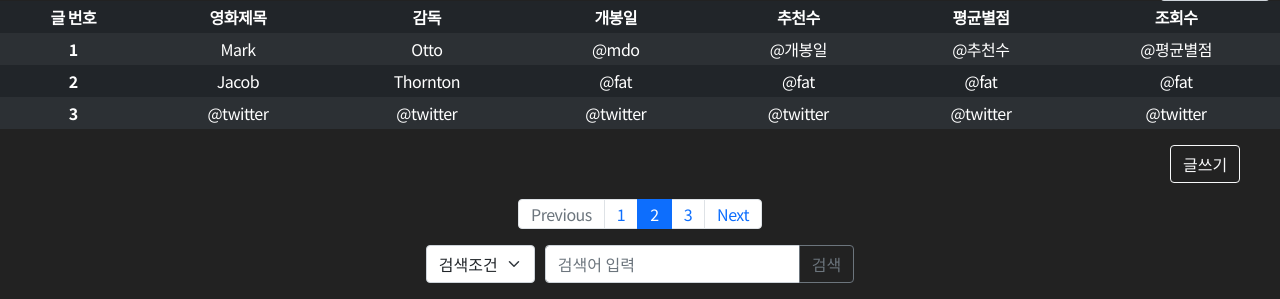
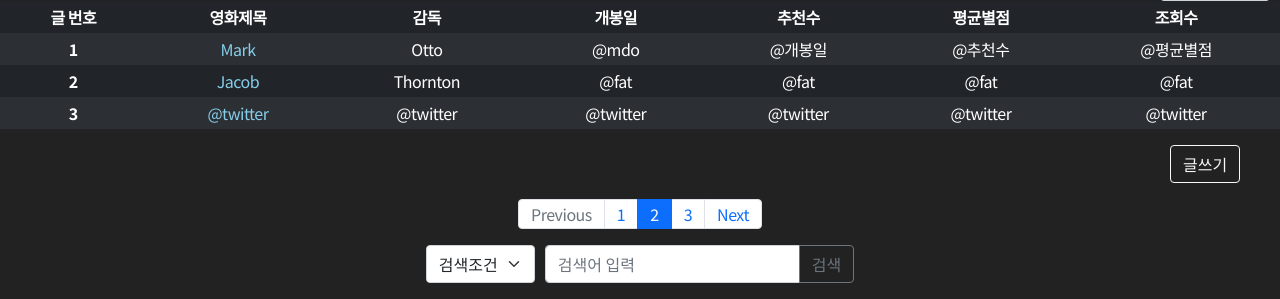
Before and after one commit to akrwkdrrr99/hanghae, a Flask app: page / in a window 1280 px wide. Shown: the part 687-986 px from the top of the page. Run offline with Flask 2, Linux system fonts and the light colour scheme; some libraries are stand-ins or nearby versions.

Commit message:
기능 추가 1. board.html 에서 영화 제목에 하이퍼 링크 추가 및 css 적용

```diff
--- a/static/css/common.css
+++ b/static/css/common.css
@@ -147,6 +147,14 @@ th, td {
   margin-left: 10px;
 }
 
+.board_html td a{
+  color: skyblue;
+}
+
+.board_html td a:hover{
+  color: red;
+}
+
 .board_write_html .mypost {
   width: 95%;
   max-width: 800px;
--- a/templates/board.html
+++ b/templates/board.html
@@ -15,7 +15,7 @@
 <div class="board_html">
 
     <div class="title_h3">
-        <h3>영화 추천 게시판</h3>
+        <h3> 영화 추천 게시판 </h3>
     </div>
 
     <div class="arrange_list">
@@ -42,7 +42,7 @@
         <tbody>
             <tr>
                 <th scope="row">1</th>
-                <td>Mark</td>
+                <td > <a href="/board_write">Mark</a> </td>
                 <td>Otto</td>
                 <td>@mdo</td>
                 <td>@개봉일</td>
@@ -51,7 +51,7 @@
             </tr>
             <tr>
                 <th scope="row">2</th>
-                <td>Jacob</td>
+                <td><a href="/board_write">Jacob </a></td>
                 <td>Thornton</td>
                 <td>@fat</td>
                 <td>@fat</td>
@@ -61,7 +61,7 @@
             <tr>
                 <th scope="row">3</th>
                 <!-- <td colspan="3">Larry the Bird</td> -->
-                <td>@twitter</td>
+                <td><a href="/board_write">@twitter </a></td>
                 <td>@twitter</td>
                 <td>@twitter</td>
                 <td>@twitter</td>
```
